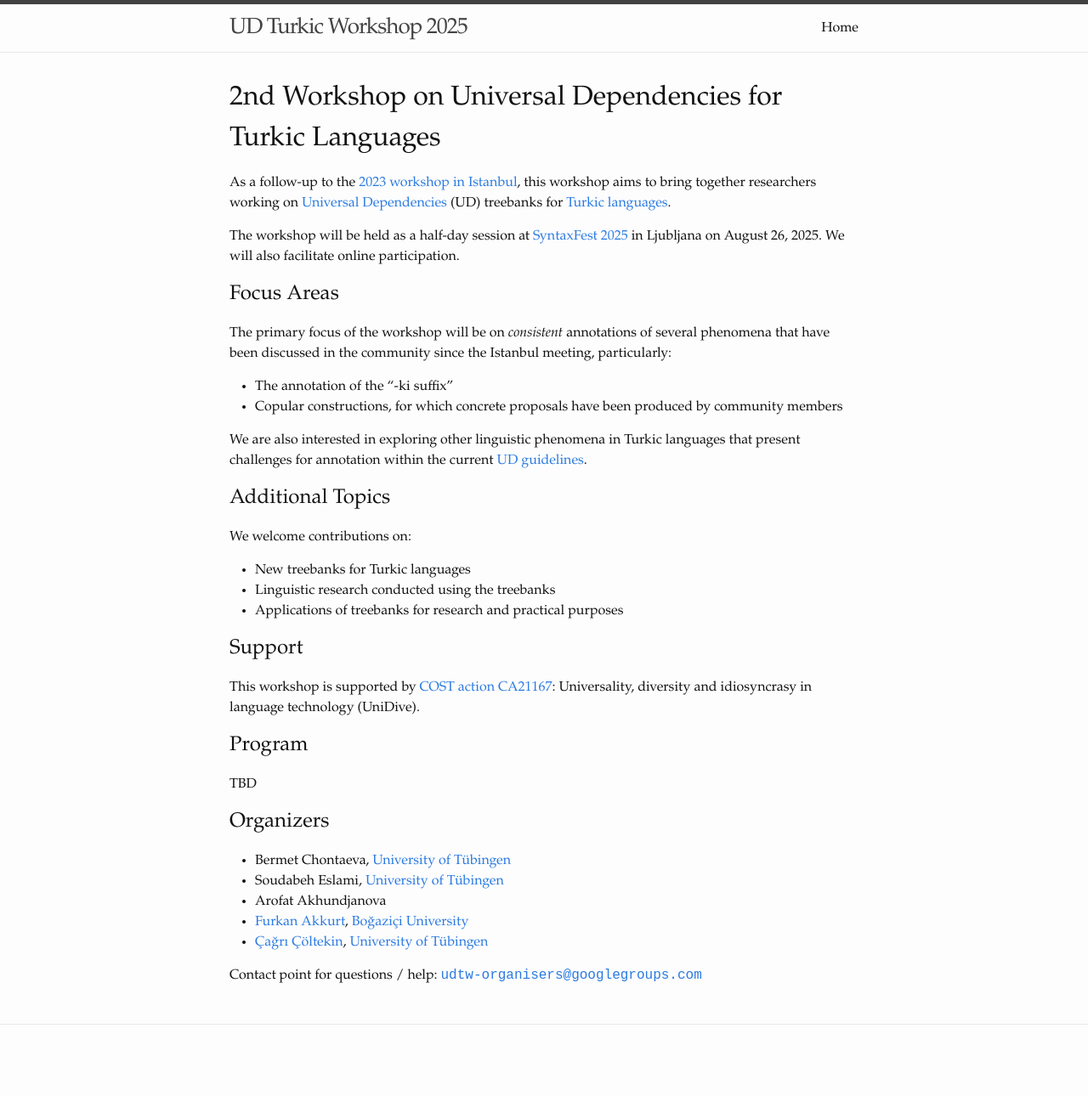
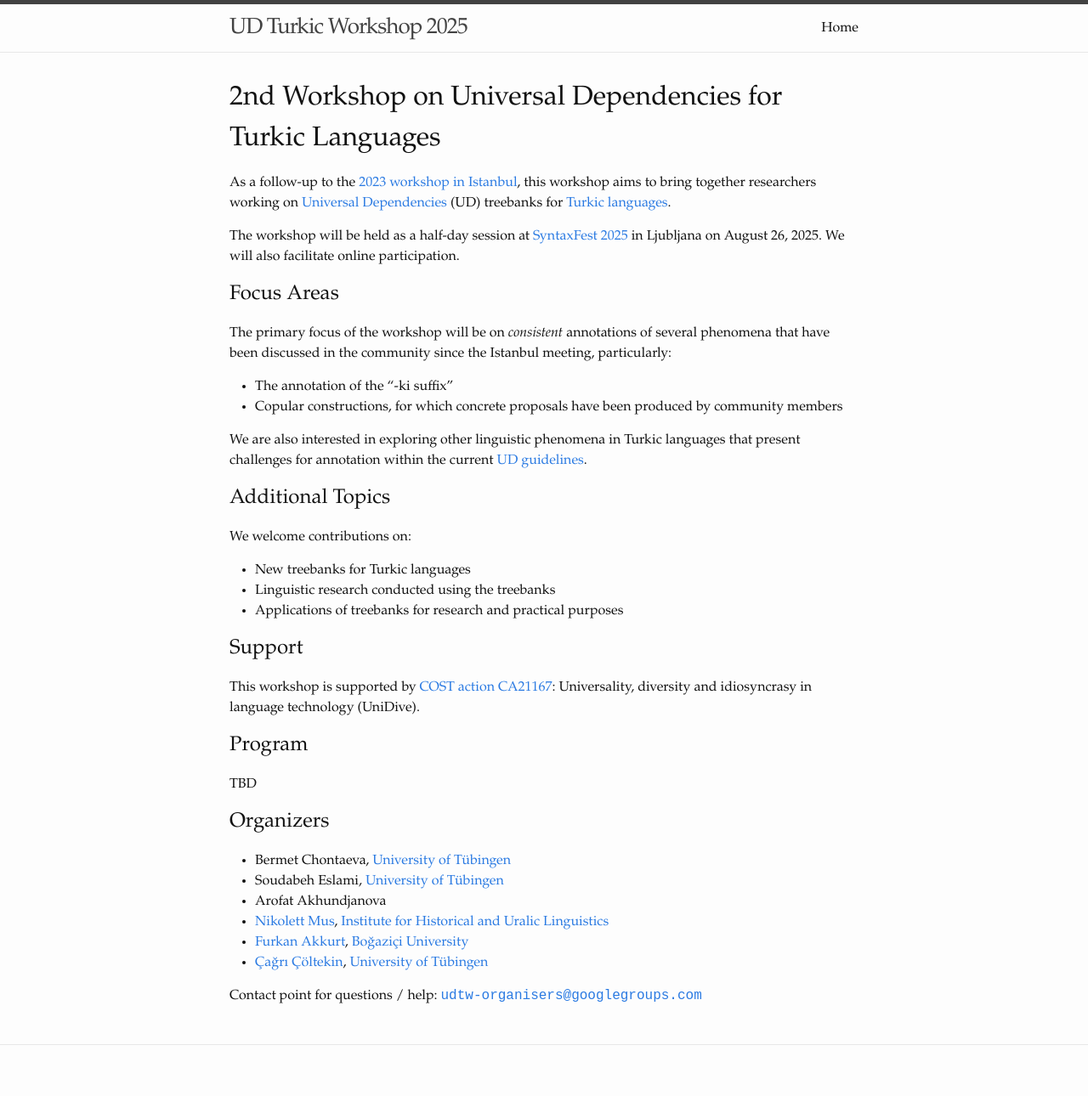
Before and after one commit to ud-turkic/udtw25, a Jekyll site: the page built from index.md, in a window 1280 px wide. Shown: the whole page at 85% size. Built offline with Jekyll 4.4.1, drawn with Linux system fonts in a browser that asks for light colours; before the commit the page ends 1266 px from its top, so only the background shows below that.

Commit message:
add Niki

```diff
--- a/index.md
+++ b/index.md
@@ -21,6 +21,7 @@ We are also interested in exploring other linguistic phenomena in Turkic languag
 ## Additional Topics
 
 We welcome contributions on:
+
 - New treebanks for Turkic languages
 - Linguistic research conducted using the treebanks
 - Applications of treebanks for research and practical purposes
@@ -38,6 +39,7 @@ TBD
 - Bermet Chontaeva, [University of Tübingen](https://uni-tuebingen.de/en/)
 - Soudabeh Eslami, [University of Tübingen](https://uni-tuebingen.de/en/)
 - Arofat Akhundjanova
+- [Nikolett Mus](https://nytud.hu/en/colleague/nikolett-mus/profile), [Institute for Historical and Uralic Linguistics](https://nytud.hu/en)
 - [Furkan Akkurt](https://furkanakkurt1335.github.io/), [Boğaziçi University](https://bogazici.edu.tr/)
 - [Çağrı Çöltekin](http://coltekin.net/cagri/), [University of Tübingen](https://uni-tuebingen.de/en/)
 
```
